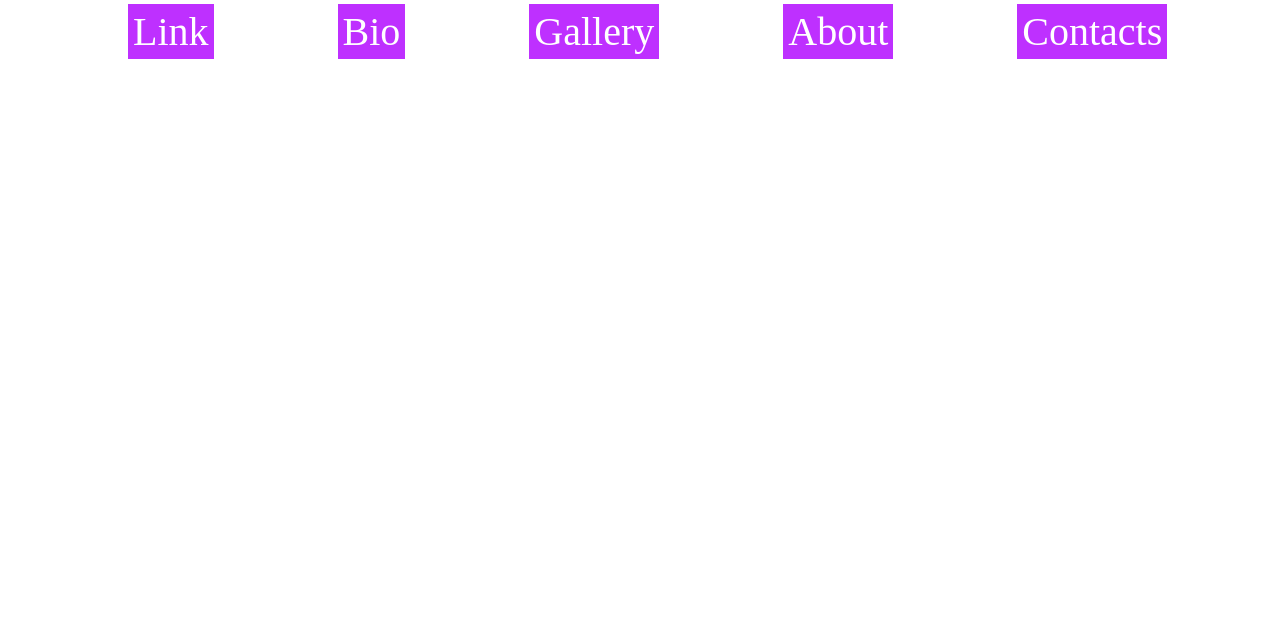
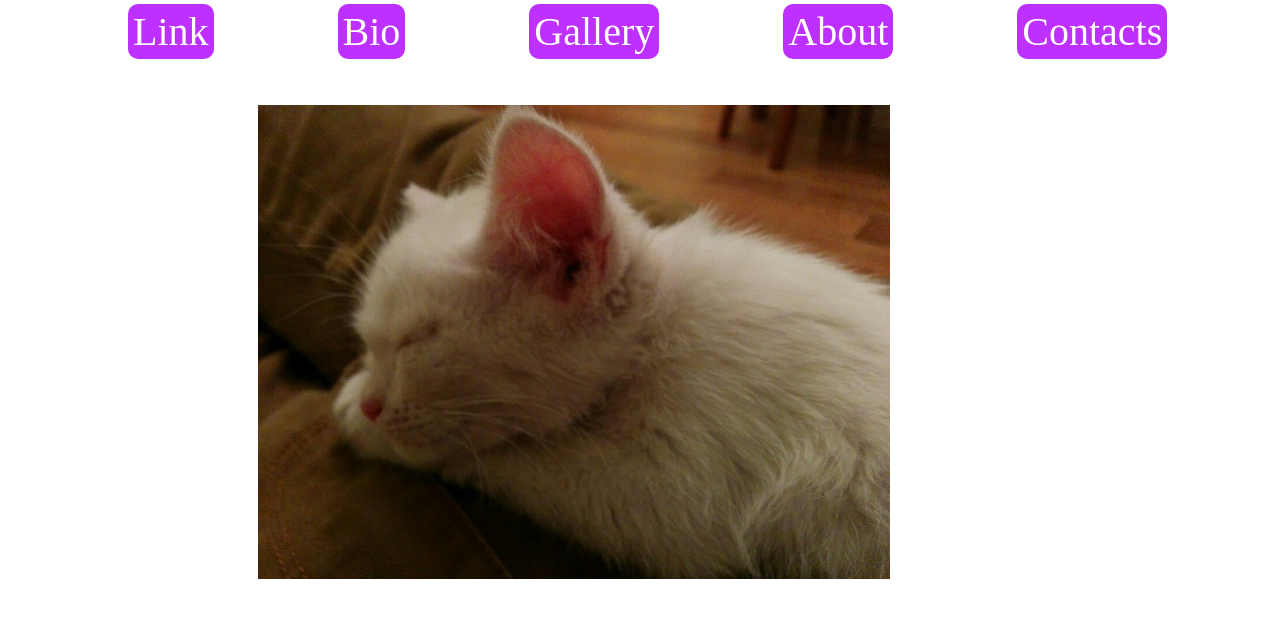
Before and after one commit to Arkaim/WebDev, a plain HTML site: page index.html in a window 1280 px wide. Drawn offline with Linux system fonts and the light colour scheme.

Commit message:
Added cat

```diff
--- a/index.html
+++ b/index.html
@@ -10,5 +10,6 @@
 	<a href="">Gallery</a>
 	<a href="">About</a>
 	<a href="">Contacts</a>
+	<img class="catImage" src="img/cat.jpg">
 </body>
 </html>
--- a/style.css
+++ b/style.css
@@ -5,12 +5,21 @@ a {
 	font-family: Ubuntu;
 	margin-left: 120px;
 	font-size: 40px;
-	transition: border 1s, border-radius 1s, border-color 1s;
+	transition: border, border-radius, border-color, background-color, color;
 	padding: 5px;
+	transition-duration: 1s;
+	border-radius: 10px;
 }
 
 a:hover {
 	border: 2px;
 	border-radius: 15px;
 	border-color: #12DB2E;
+	background-color: #FF6A4C;
+	color: #0F6FFC;
 }
+
+.catImage {
+	width: 50%;
+	margin: 50px 250px;
+}
```
Also changed, not shown: img/cat.jpg (added).
